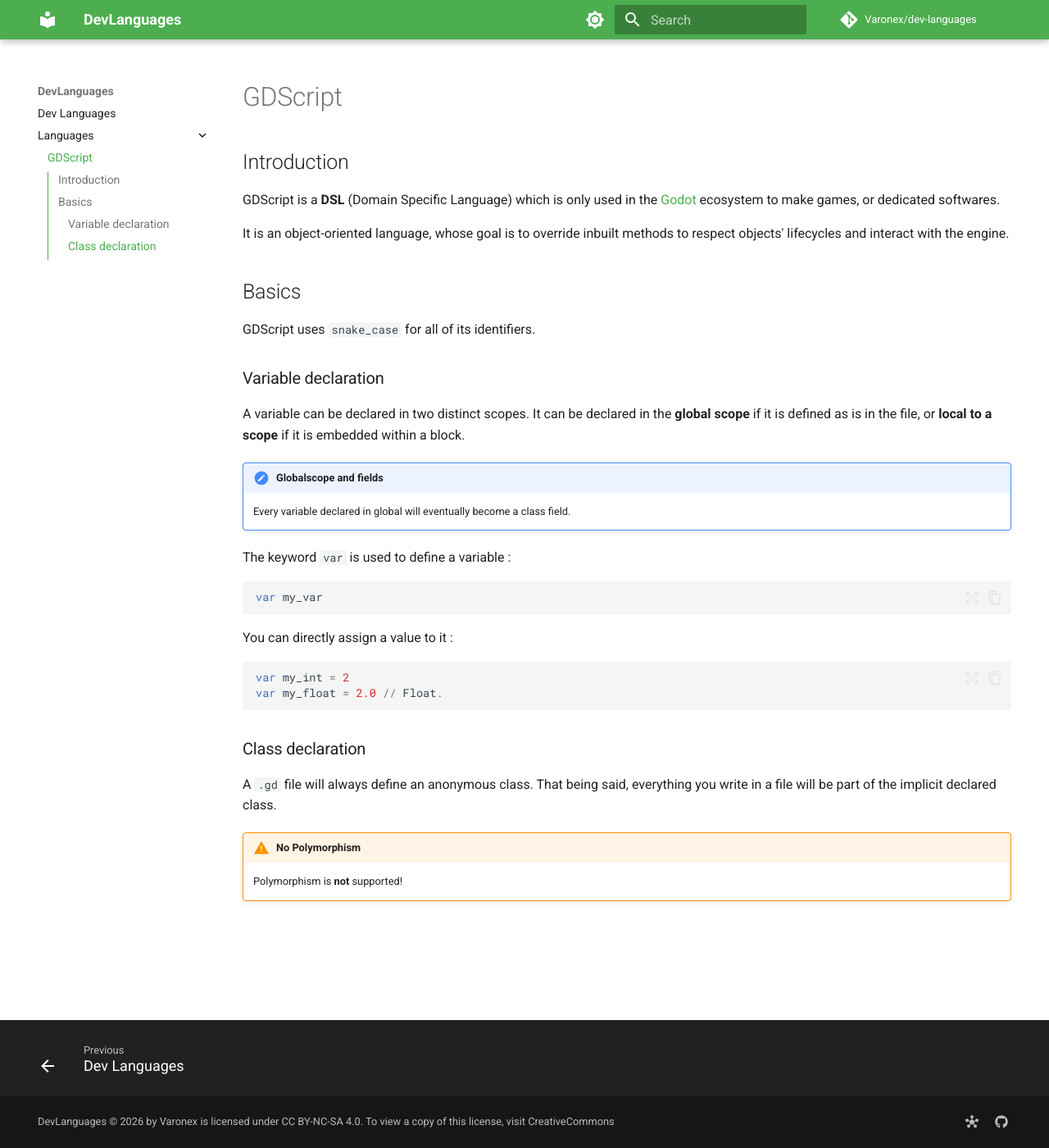
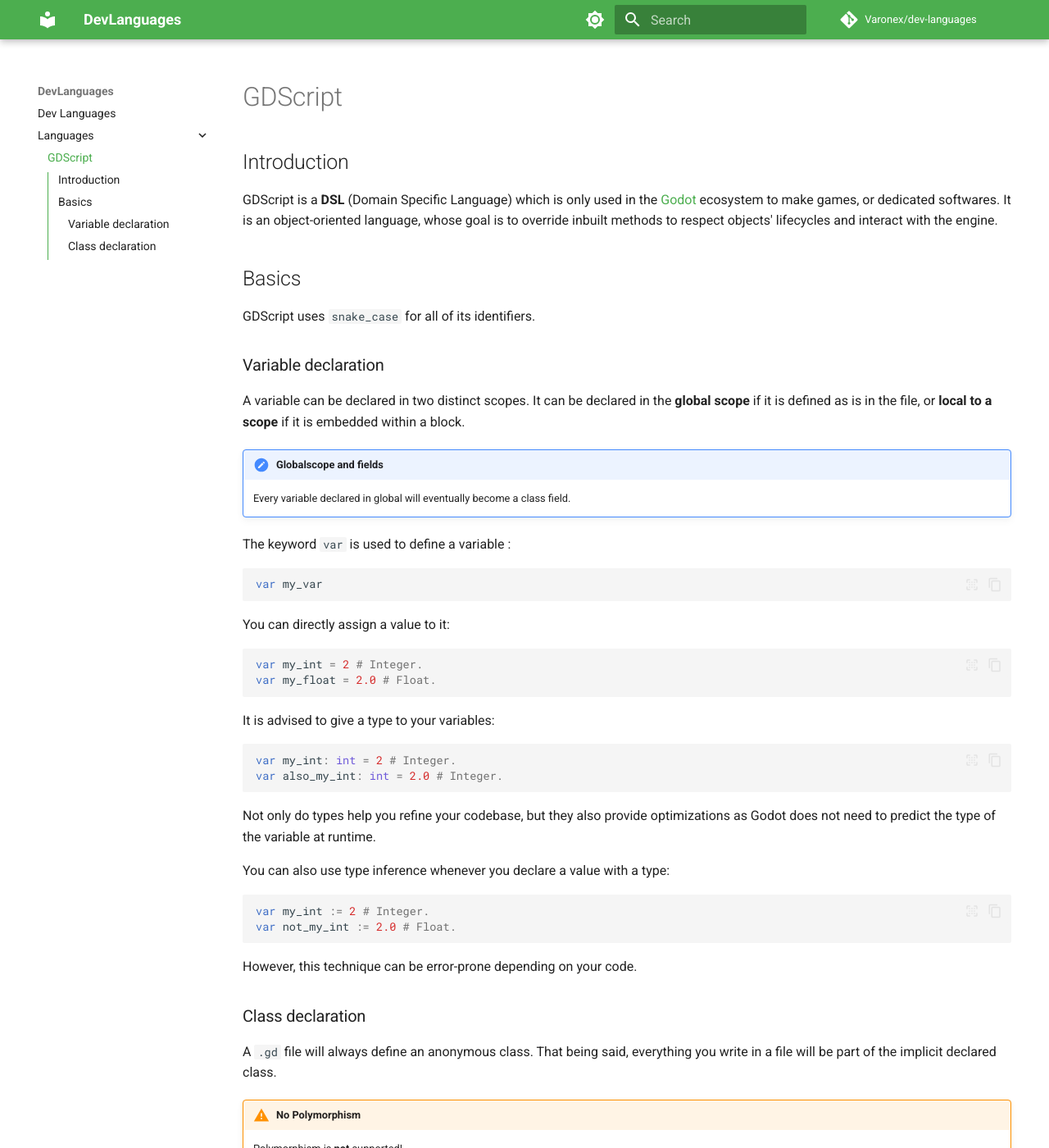
Before and after one commit to Varonex/dev-languages, an MkDocs documentation site: the page built from docs/notes/gdscript/language.md, in a window 1280 px wide and 1400 px high. Shown: the whole window at 82% size. Built offline with MkDocs 1.6.1 and Material for MkDocs 9.7.7, drawn with Linux system fonts in a browser that asks for light colours; comment, search, counter and statistics services are not loaded.

Commit message:
Partially continued gdscript

````diff
--- a/docs/notes/gdscript/language.md
+++ b/docs/notes/gdscript/language.md
@@ -3,7 +3,6 @@
 ## Introduction
 
 GDScript is a **DSL** (Domain Specific Language) which is only used in the [Godot](https://godotengine.org) ecosystem to make games, or dedicated softwares.
-
 It is an object-oriented language, whose goal is to override inbuilt methods to respect objects' lifecycles and interact with the engine.
 
 ## Basics
@@ -24,14 +23,30 @@ The keyword `var` is used to define a variable :
 var my_var
 ```
 
-You can directly assign a value to it :
+You can directly assign a value to it:
 
 ```gd
-var my_int = 2
-var my_float = 2.0 // Float.
+var my_int = 2 # Integer.
+var my_float = 2.0 # Float.
 ```
 
+It is advised to give a type to your variables:
 
+```gd
+var my_int: int = 2 # Integer.
+var also_my_int: int = 2.0 # Integer.
+```
+
+Not only do types help you refine your codebase, but they also provide optimizations as Godot does not need to predict the type of the variable at runtime.
+
+You can also use type inference whenever you declare a value with a type:
+
+```gd
+var my_int := 2 # Integer.
+var not_my_int := 2.0 # Float.
+```
+
+However, this technique can be error-prone depending on your code.
 
 ### Class declaration
 
````
